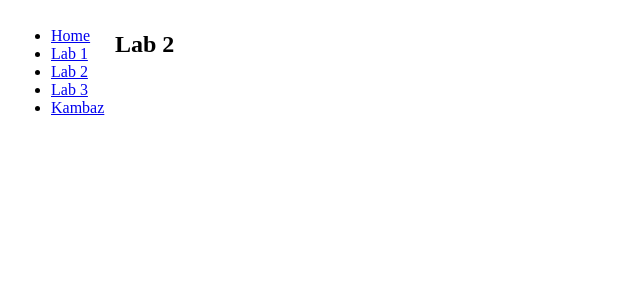
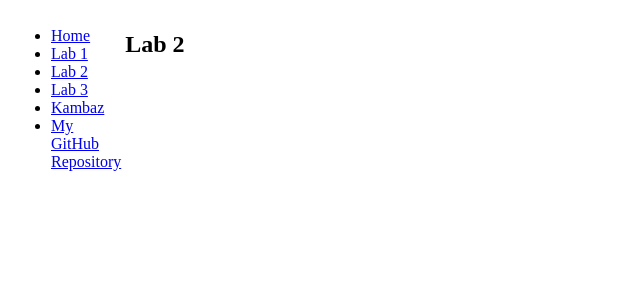
Before and after one commit to lwt339/kambaz-next-js-fa25-mon, a Next.js app: page /Labs/Lab2 in a window 1280 px wide. Shown: the top 300 px of the page, without its empty margins (0-640 px from the left). Built offline with nearby package versions, Linux system fonts and the light colour scheme.

Commit message:
add git hub link

```diff
--- a/app/Labs/TOC.tsx
+++ b/app/Labs/TOC.tsx
@@ -16,5 +16,14 @@ export default function TOC() {
          Lab 3 </Link> </li>
     <li>
        <Link href="/Kambaz" id="wd-lab3-link">
-         Kambaz </Link> </li> </ul>
-);}
+         Kambaz </Link> </li>
+    <li>
+        <Link
+          id="wd-github"
+          href="https://github.com/lwt339/kambaz-next-js-fa25-mon">
+          My GitHub Repository
+        </Link>
+      </li>
+    </ul>
+  );
+}
```
